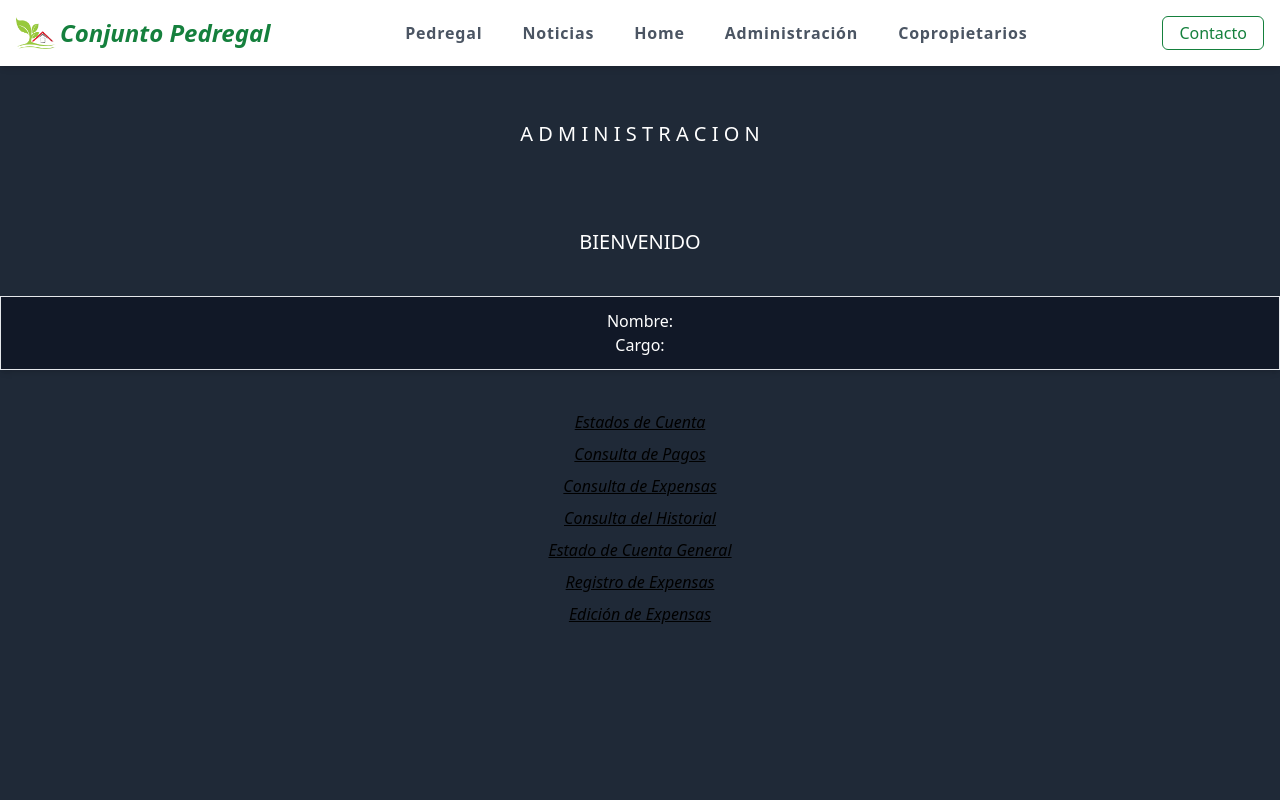
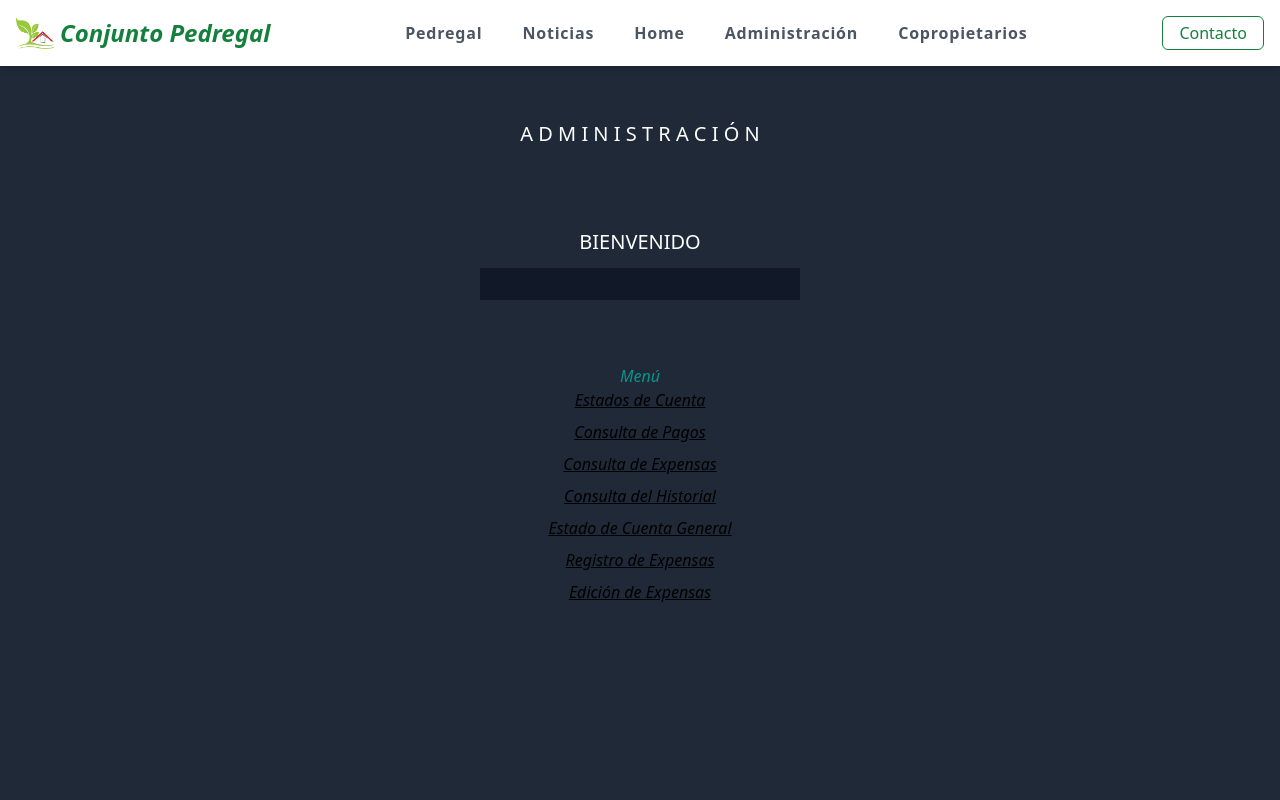
Before and after one commit to Fabian205/nextjs_web_pedregal023, a Next.js app: page /admin in a window 1280 px wide. Shown: the top 800 px of the page. Built offline with nearby package versions, Linux system fonts and the light colour scheme.

Commit message:
admin nombre y cargo

```diff
--- a/src/components/Navbar.js
+++ b/src/components/Navbar.js
@@ -135,7 +135,7 @@ function Navbar() {
             Administración
           </a>
         </Link>
-        <Link legacyBehavior href="/">
+        <Link legacyBehavior href="/loginCoprop">
           <a className="hover:text-green-700 p-1" onClick={handleClick}>
             Copropietarios
           </a>
--- a/src/pages/admin.js
+++ b/src/pages/admin.js
@@ -12,13 +12,18 @@ function Admin() {
   return (
     <div className="bg-gray-800 mt-10 h-screen bg-cover bg-no-repeat bg-center bg-fixed flex-col text-center">
       <h1 className="text-white text-xl pt-20 pb-10">
-        A D M I N I S T R A C I O N
+        A D M I N I S T R A C I Ó N
       </h1>
-      <h1 className="text-white text-xl pt-10 pb-10">BIENVENIDO</h1>
-      <div className="bg-gray-900 border border-gray-200 shadow-md p-3 mb-10">
-        <p className="text-white">Nombre: {nombre}</p>
-        <p className="text-white">Cargo: {cargo}</p>
+      <h1 className="text-white text-xl pt-10 pb-3">BIENVENIDO</h1>
+      <div className="container mx-auto bg-gray-900 p-4 mb-16 w-1/4 ">
+        <p className="text-white">{cargo}</p>
+        <p className="text-white">{nombre}</p>
       </div>
+
+      <p className="text-teal-600 italic">
+        {"Menú"}
+      </p>
+
       <div className="pb-2">
         <Link legacyBehavior href="/admin/estadoscuentaadmin">
           <a className="dark:text-gray-400 italic underline hover:text-teal-400">
```
